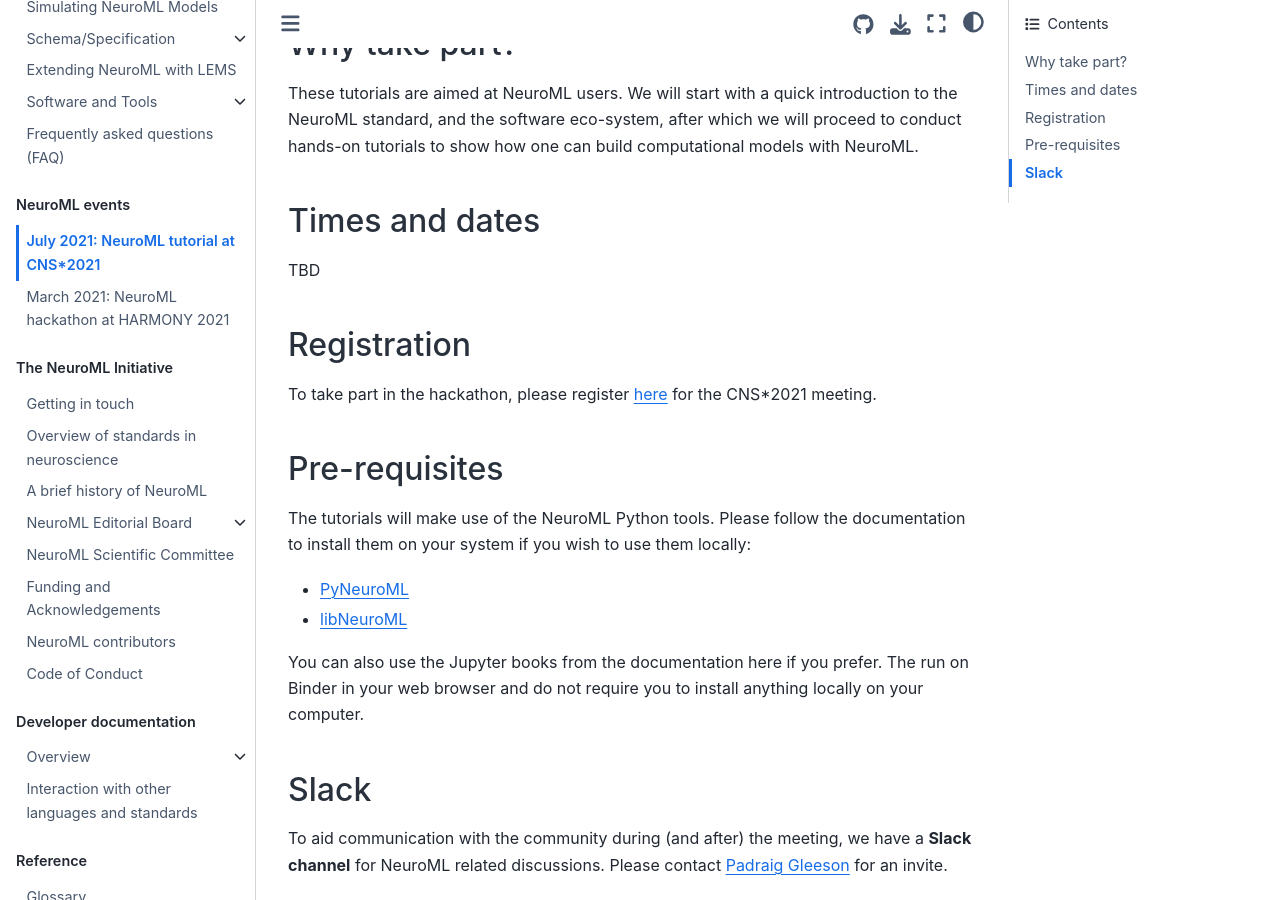
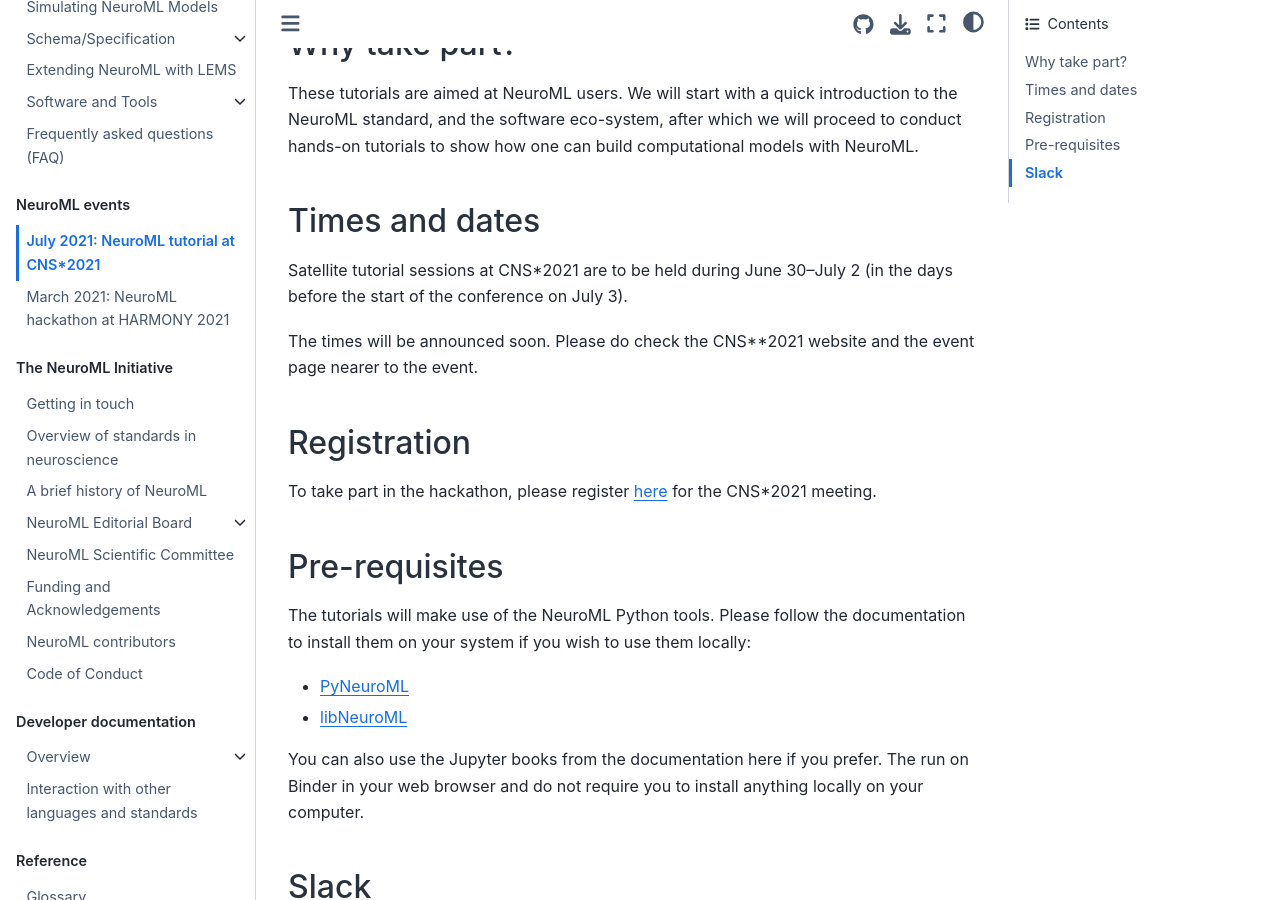
Before and after one commit to NeuroML/Documentation, a Jupyter Book: the page built from source/Events/202107-CNS2021.md, in a window 1280 px wide and 900 px high, scrolled down 422 px. Built offline with Jupyter Book 1.0.4 settings and Sphinx 7.4.7 and the Sphinx Book theme 1.1.4, drawn with Linux system fonts in a browser that asks for light colours.

Commit message:
feat: add time and date info for CNS*2021 tutorials

```diff
--- a/source/Events/202107-CNS2021.md
+++ b/source/Events/202107-CNS2021.md
@@ -18,7 +18,11 @@
 (neuromlevents:202107cns2021:when)=
 ## Times and dates
 
-TBD
+Satellite tutorial sessions at CNS\*2021 are to be held during June 30--July 2
+(in the days before the start of the conference on July 3).
+
+The times will be announced soon.
+Please do check the CNS\**2021 website and the event page nearer to the event.
 
 (neuromlevents:202107cns2021:registration)=
 ## Registration
```
